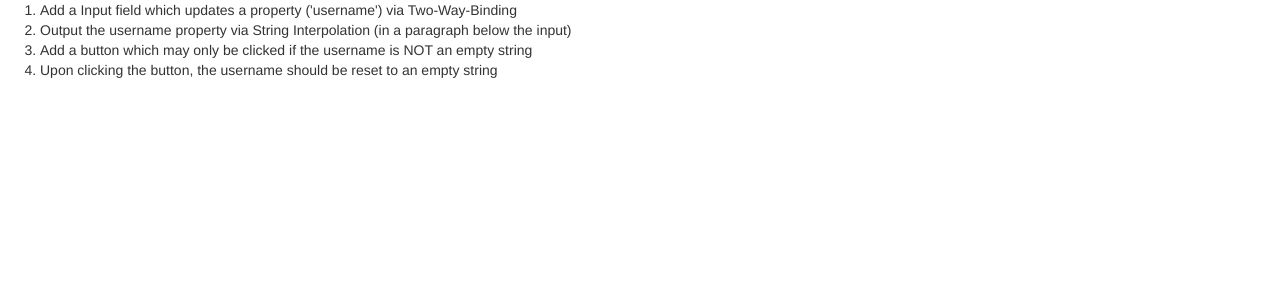
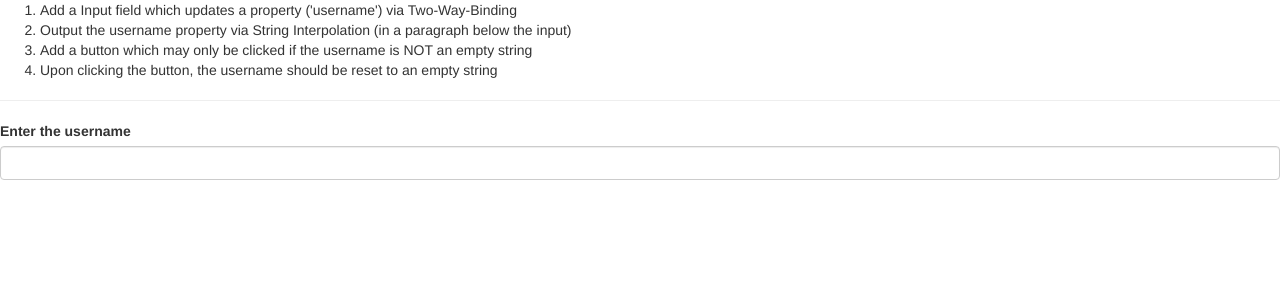
Before and after one commit to salomao91/assignment2_binding_basics, an Angular app: page / in a window 1280 px wide. Shown: the top 300 px of the page. Built offline with nearby package versions, Linux system fonts and the light colour scheme.

Commit message:
1. Add a Input field which updates a property ('username') via Two-Way-Binding

```diff
--- a/src/app/app.component.html
+++ b/src/app/app.component.html
@@ -4,3 +4,8 @@
   <li>Add a button which may only be clicked if the username is NOT an empty string</li>
   <li>Upon clicking the button, the username should be reset to an empty string</li>
 </ol>
+
+<hr>
+
+<label for="username">Enter the username</label>
+<p><input type="text" class="form-control"></p>
--- a/src/app/app.component.ts
+++ b/src/app/app.component.ts
@@ -6,4 +6,5 @@ import { Component } from '@angular/core';
   styleUrls: ['./app.component.css']
 })
 export class AppComponent {
+  username = ''
 }
```
